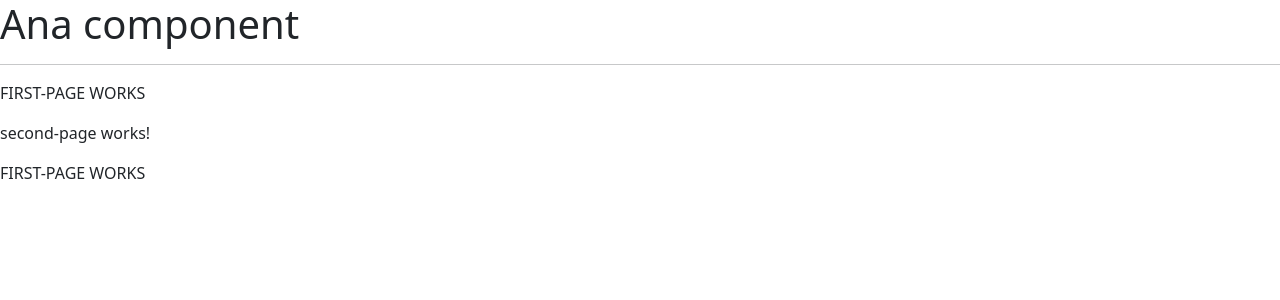
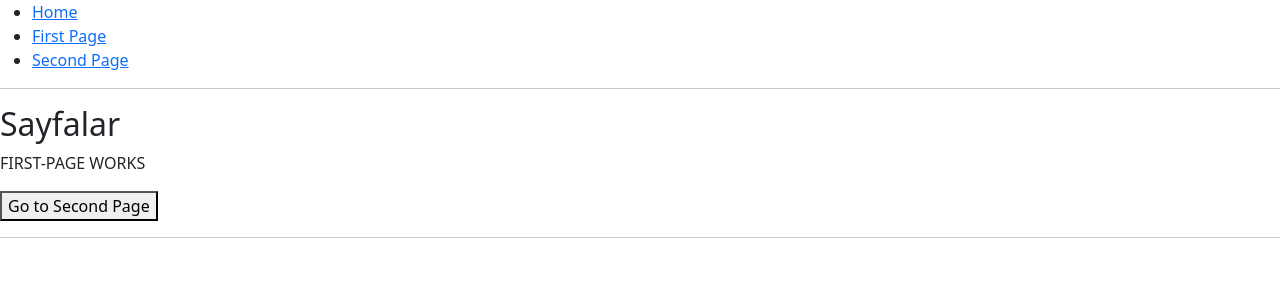
Before and after one commit to dilayuluerguven/AngularApp, an Angular app: page /first-page in a window 1280 px wide. Before the commit this address led to /. Shown: the top 300 px of the page. Built offline with nearby package versions, Linux system fonts and the light colour scheme.

Commit message:
implement Angular Router navigation

```diff
--- a/src/app/app-routing.module.ts
+++ b/src/app/app-routing.module.ts
@@ -1,7 +1,16 @@
 import { NgModule } from '@angular/core';
 import { RouterModule, Routes } from '@angular/router';
+import { HomePageComponent } from './pages/home-page/home-page.component';
+import { FirstPageComponent } from './pages/first-page/first-page.component';
+import { SecondPageComponent } from './pages/second-page/second-page.component';
 
-const routes: Routes = [];
+const routes: Routes = [
+  {path:'',redirectTo:'home',pathMatch:'full'},
+  {path:'home',component:HomePageComponent},
+  {path:'first-page',component:FirstPageComponent},
+  {path:'second-page',component:SecondPageComponent},
+
+];
 
 @NgModule({
   imports: [RouterModule.forRoot(routes)],
--- a/src/app/app.component.html
+++ b/src/app/app.component.html
@@ -1,5 +1,12 @@
+<ul>
+    <li><a routerLink="/home">Home</a></li>
+    <li><a routerLink="/first-page">First Page</a></li>
+    <li><a routerLink="/second-page">Second Page</a></li>
+</ul>
+<hr>
+<h2>Sayfalar</h2>
 <router-outlet></router-outlet>
-<h1>Ana component</h1>
+<!-- <h1>Ana component</h1> -->
 <hr>
 <!-- <app-ngfor></app-ngfor>
 <hr>
@@ -26,6 +33,5 @@
 <app-reactive-type2></app-reactive-type2>-->
 <!-- <app-first></app-first>
 <app-second></app-second> -->
-<app-first-page></app-first-page>
-<app-second-page></app-second-page>
-<p>{{'first-page works' | pipepage}}</p>
+<!-- <app-first-page></app-first-page>
+<app-second-page></app-second-page> -->
--- a/src/app/pages/first-page/first-page.component.html
+++ b/src/app/pages/first-page/first-page.component.html
@@ -1 +1,2 @@
 <p>{{'first-page works' | pipepage}}</p>
+<button (click)="goSecondPage()">Go to Second Page</button>
--- a/src/app/pages/first-page/first-page.component.ts
+++ b/src/app/pages/first-page/first-page.component.ts
@@ -1,10 +1,18 @@
-import { Component } from '@angular/core';
+import { Component, OnInit } from '@angular/core';
+import { Router } from '@angular/router';
 
 @Component({
   selector: 'app-first-page',
   templateUrl: './first-page.component.html',
-  styleUrls: ['./first-page.component.css']
+  styleUrls: ['./first-page.component.css'],
 })
-export class FirstPageComponent {
+export class FirstPageComponent implements OnInit {
+  constructor(private route: Router) {}
 
+  ngOnInit(): void {}
+  goSecondPage() {
+    this.route.navigateByUrl('/second-page');
+    // this.route.navigateByUrl(`/second-page/${5}`);
+    // this.route.navigate(['/second-page',5]);//parametre yollamak icin
+  }
 }
--- /dev/null
+++ b/src/app/pages/home-page/home-page.component.html
@@ -0,0 +1 @@
+<p>home-page works!</p>
--- a/src/app/pages/page.module.ts
+++ b/src/app/pages/page.module.ts
@@ -4,9 +4,10 @@ import { FirstPageComponent } from './first-page/first-page.component';
 import { SecondPageComponent } from './second-page/second-page.component';
 import { PageserviceService } from './pageservice.service';
 import { PipepagePipe } from './pipepage.pipe';
+import { HomePageComponent } from './home-page/home-page.component';
 
 @NgModule({
-  declarations: [FirstPageComponent, SecondPageComponent, PipepagePipe],
+  declarations: [FirstPageComponent, SecondPageComponent, PipepagePipe, HomePageComponent],
   imports: [
     CommonModule
   ],
```
Also changed, not shown: src/app/pages/home-page/home-page.component.ts (added, +10 -0 lines), src/app/pages/home-page/home-page.component.css (added), 1 other file (tests, documents, lock files or other folders).
